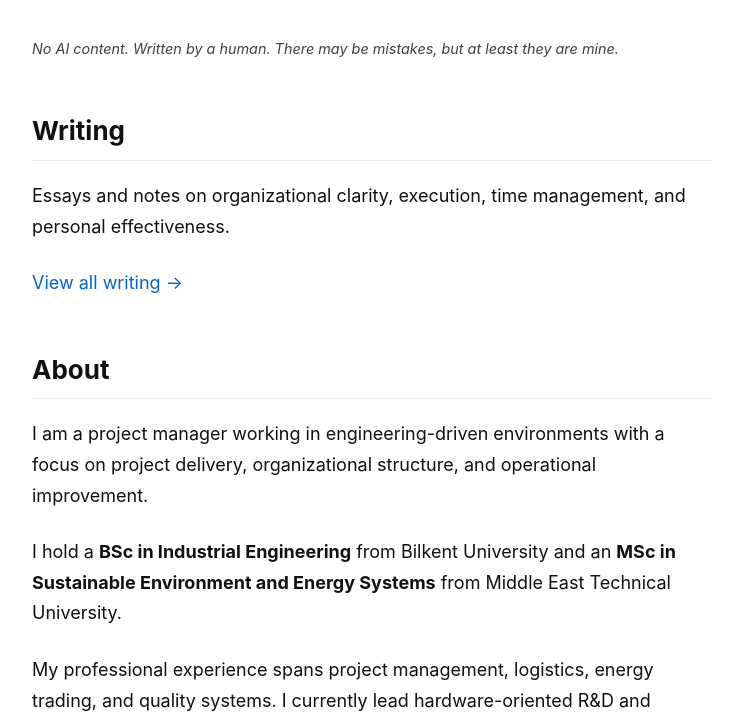
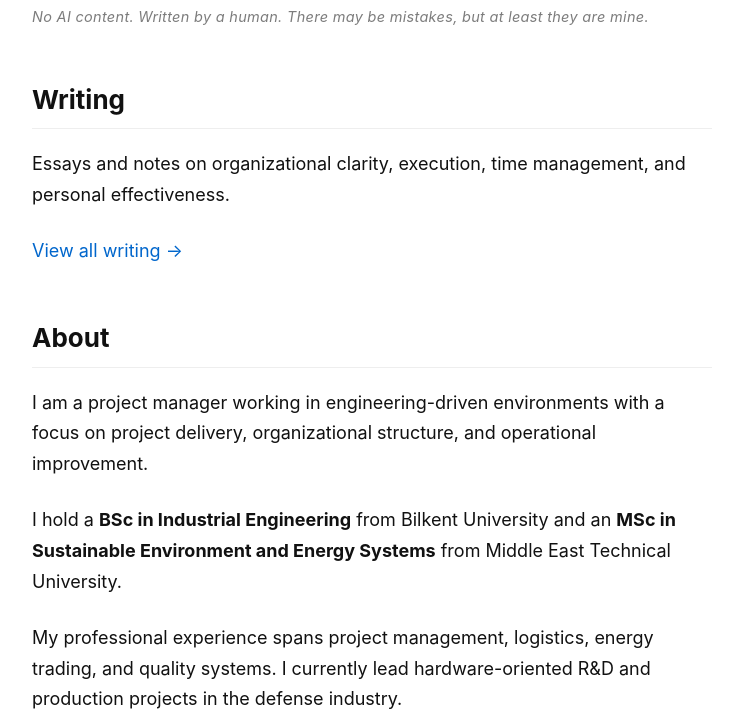
Before and after one commit to eraytimur/eraytimur.github.io, a plain HTML site: page index.html in a window 1280 px wide. Shown: the part 248-970 px from the top of the page, without its empty margins (268-1011 px from the left). Drawn offline with Linux system fonts and the light colour scheme.

Commit message:
Update style.css

```diff
--- a/style.css
+++ b/style.css
@@ -142,15 +142,19 @@ article > .article-meta {
 .subtitle {
     font-size: 18px;
     color: var(--text-muted);
-    margin-bottom: 40px;
+    margin-bottom: 8px; /* Boşluğu iyice daralttık, altındaki nota sımsıkı sarılacak */
     margin-top: 0;
 }
 
+/* YENİ ESTETİK NOT STİLİ */
 .note {
-  font-size: 0.9rem;
-  opacity: 0.8;
-  margin-top: 6px;
-  font-style: italic;
+    font-size: 14.5px; /* Daha zarif ve hiyerarşik bir küçüklük */
+    color: var(--text-muted); /* Sitenin orijinal sönük gri tonuyla eşleştirildi */
+    opacity: 0.85; /* Çok hafif bir transparanlık ile bir tık daha geriye atıldı */
+    font-style: italic;
+    margin-top: 0;
+    margin-bottom: 48px; /* Asıl büyük boşluğu şimdi bu grubun en altına, Writing'den önceye verdik */
+    letter-spacing: 0.3px; /* İtalik fontun ekranda çamurlaşmasını engeller, okunabilirliği artırır */
 }
 
 /* 8. Estetik Listeler (Benchmark Görünümü) */
```
